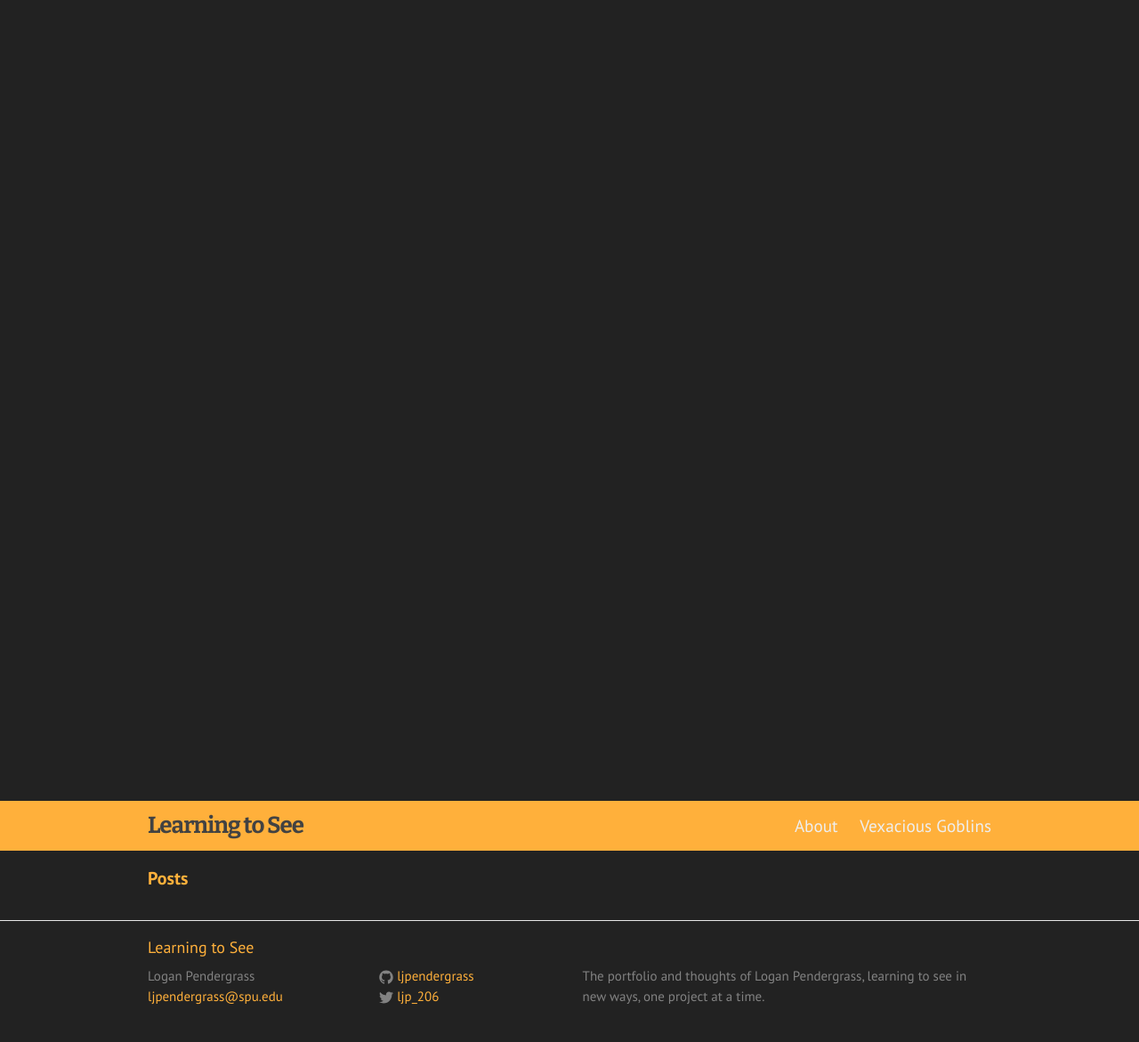
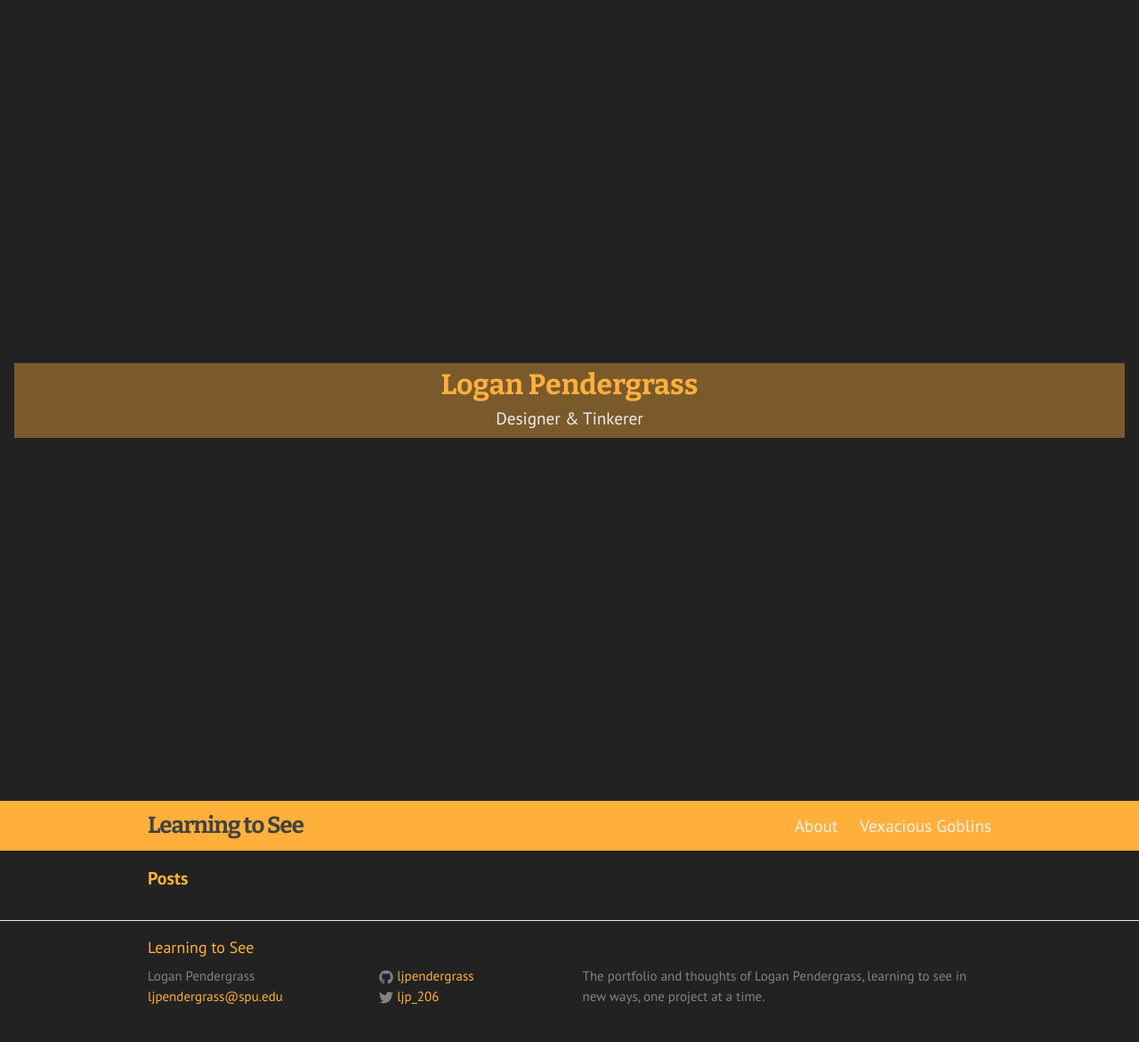
Before and after one commit to ljpendergrass/logan-portfolio-2016, a Jekyll site: the page built from index.html, in a window 1280 px wide. Shown: the whole page at 89% size. Built offline with Jekyll 4.4.1, drawn with Linux system fonts in a browser that asks for light colours.

Commit message:
intro
made intro a new page layout and continued to style, reset default to
default

```diff
--- a/_layouts/default.html
+++ b/_layouts/default.html
@@ -4,9 +4,6 @@
   {% include head.html %}
 
   <body>
-  <div class="intro">
-
-  </div>
     {% include header.html %}
 
     <div class="page-content">
--- /dev/null
+++ b/_layouts/intro.html
@@ -0,0 +1,25 @@
+<!DOCTYPE html>
+<html>
+
+{% include head.html %}
+
+<body>
+	<div class="intro">
+		<div class="intro-wrapper">
+			<h1>Logan Pendergrass</h1>
+			<div>Designer & Tinkerer</div>
+		</div>
+	</div>
+	{% include header.html %}
+
+	<div class="page-content">
+		<div class="wrapper">
+			{{ content }}
+		</div>
+	</div>
+
+	{% include footer.html %}
+
+</body>
+
+</html>
--- a/_sass/_intro.scss
+++ b/_sass/_intro.scss
@@ -1,6 +1,27 @@
 .intro{
 	height: 100vh;
 	width: 100%;
-	padding: 3rem 1rem 3rem 1rem;
+	padding:3*$spacing-unit
+			$spacing-unit
+			3*$spacing-unit
+			$spacing-unit;
 	box-sizing: border-box;
+	display: flex;
+	align-items: center;
 }
+
+.intro h1{
+	margin: 0;
+	font-size: 2rem;
+	font-family: $secondary-font;
+}
+
+.intro-wrapper{
+	text-align: center;
+	flex: 0 0 100%;
+	padding: 0
+			0
+			.5*$spacing-unit
+			0;
+	background-color: rgba(255,176,59,.4)
+}
--- a/index.html
+++ b/index.html
@@ -1,5 +1,5 @@
 ---
-layout: default
+layout: intro
 ---
 
 <div class="home">
```
